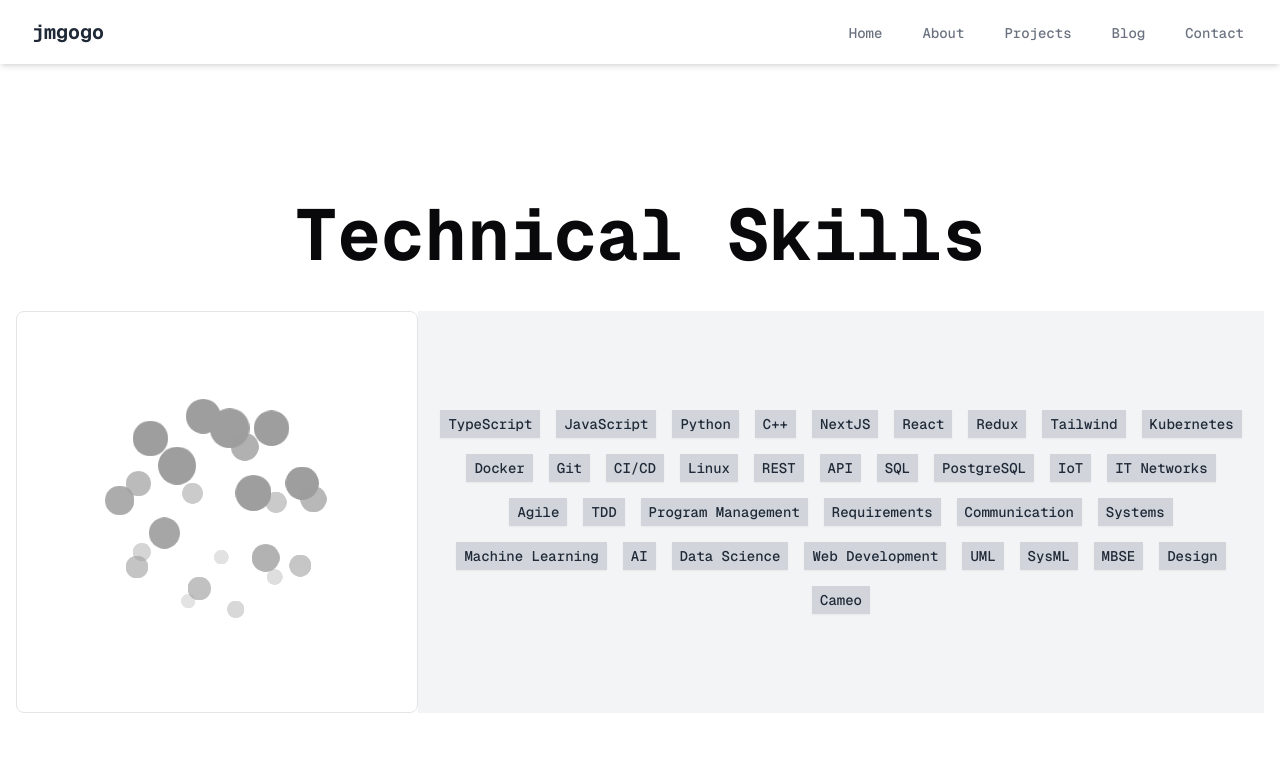
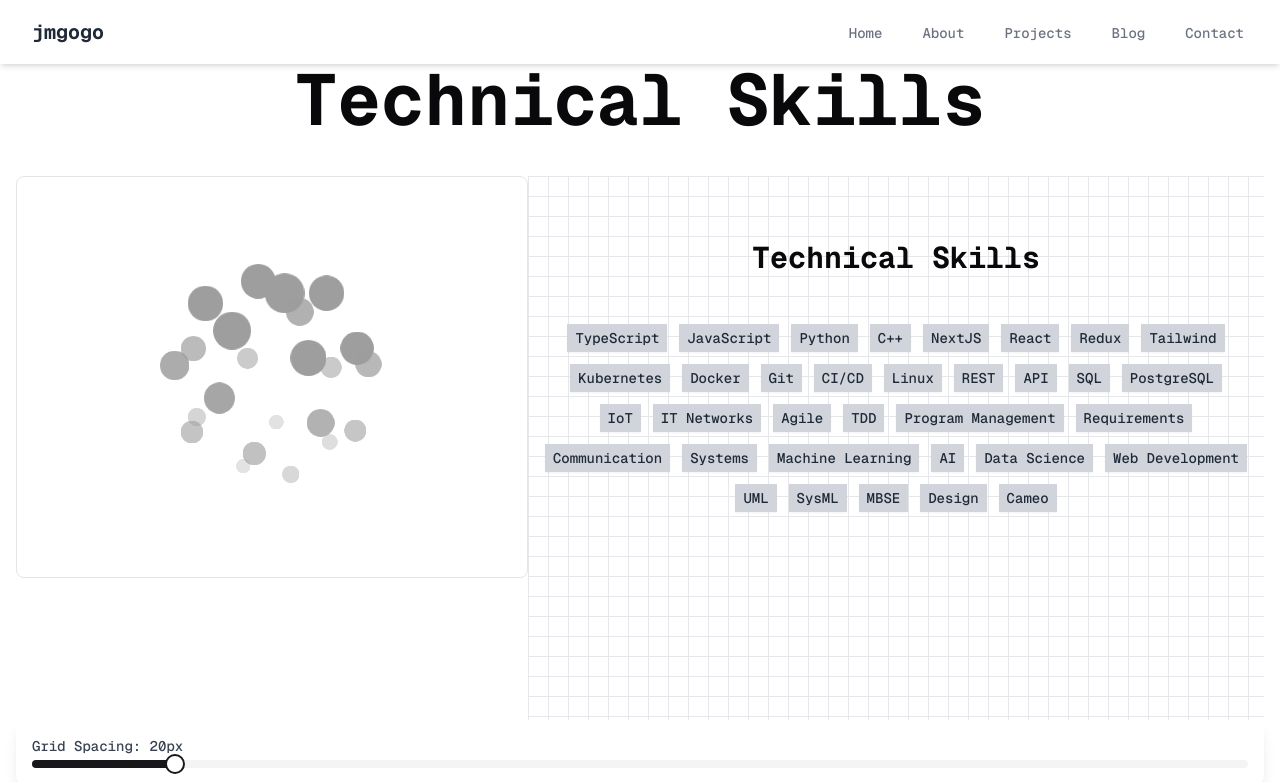
Before and after one commit to jmgogo/jmgogo.github.io, a Next.js app in the folder mysite/: page /skills in a window 1280 px wide. Shown: the top 782 px of the page. Built offline with nearby package versions, Linux system fonts and the light colour scheme.

Commit message:
add grid paper to skills

```diff
--- a/mysite/components/skills.tsx
+++ b/mysite/components/skills.tsx
@@ -1,6 +1,7 @@
 "use client";
 
 import { motion } from "motion/react";
+import GridPaper from "./grid-paper";
 
 interface Skill {
   name: string;
@@ -44,26 +45,13 @@ export default function SkillsSection() {
     { name: "Cameo" },
   ];
 
-  // TODO: Add a random color to each skill
-/*   const getRandomColor = () => {
-    const colors = [
-      "red-500",
-      "yellow-500",
-      "green-500",
-      "blue-500",
-      "indigo-500",
-      "purple-500",
-      "pink-500",
-    ];
-    return colors[Math.floor(Math.random() * colors.length)];
-  }; */
-
   return (
-    <section className="py-8 px-4 max-w-5xl mx-auto bg-gray-100 font-mono flex items-center justify-center">
-      <div
-        className="flex flex-wrap items-center justify-center
-      gap-4 "
-      >
+    <GridPaper>
+      <section className="py-16 px-4 max-w-6xl mx-auto font-mono pb-32">
+        <h2 className="text-3xl font-bold text-center mb-12">
+          Technical Skills
+        </h2>
+        <div className="flex flex-wrap justify-center gap-3">
           {skills.map((skill, index) => (
             <motion.div
               key={skill.name}
@@ -92,5 +80,6 @@ export default function SkillsSection() {
           ))}
         </div>
       </section>
+    </GridPaper>
   );
 }
```
Lines whose indentation alone changed are shown as unchanged.
